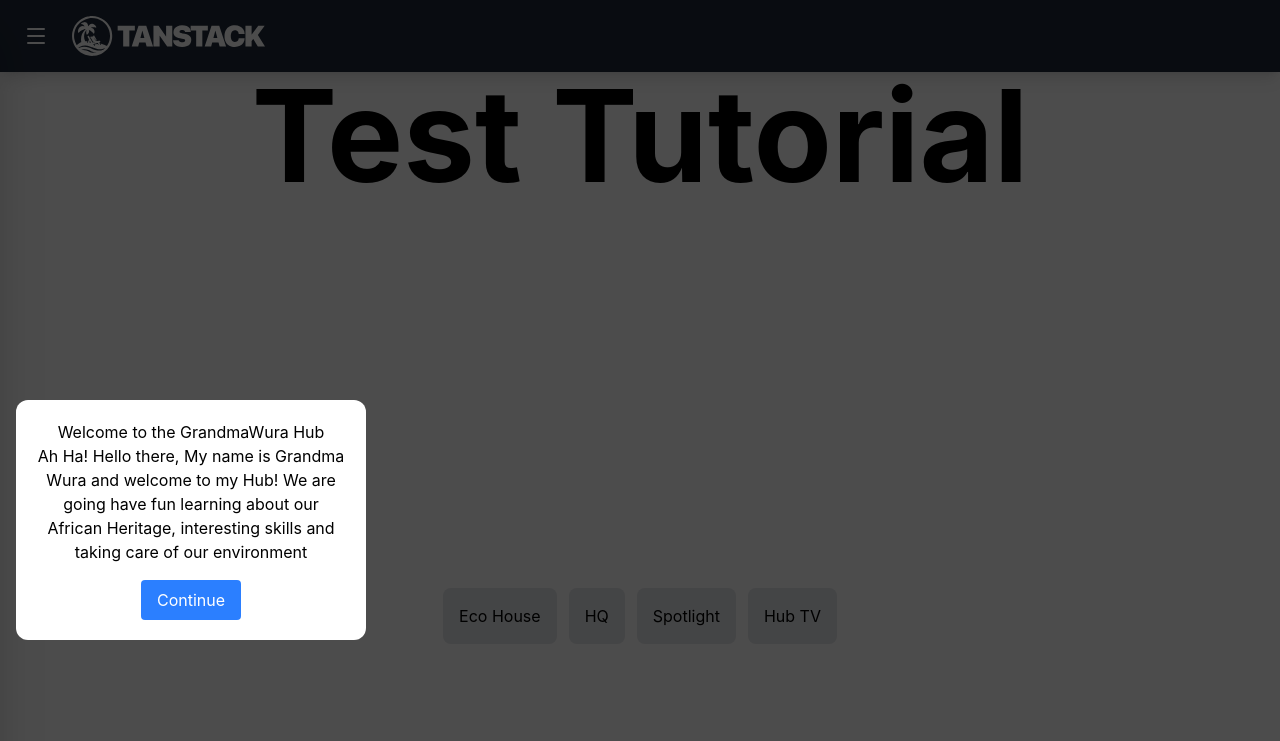
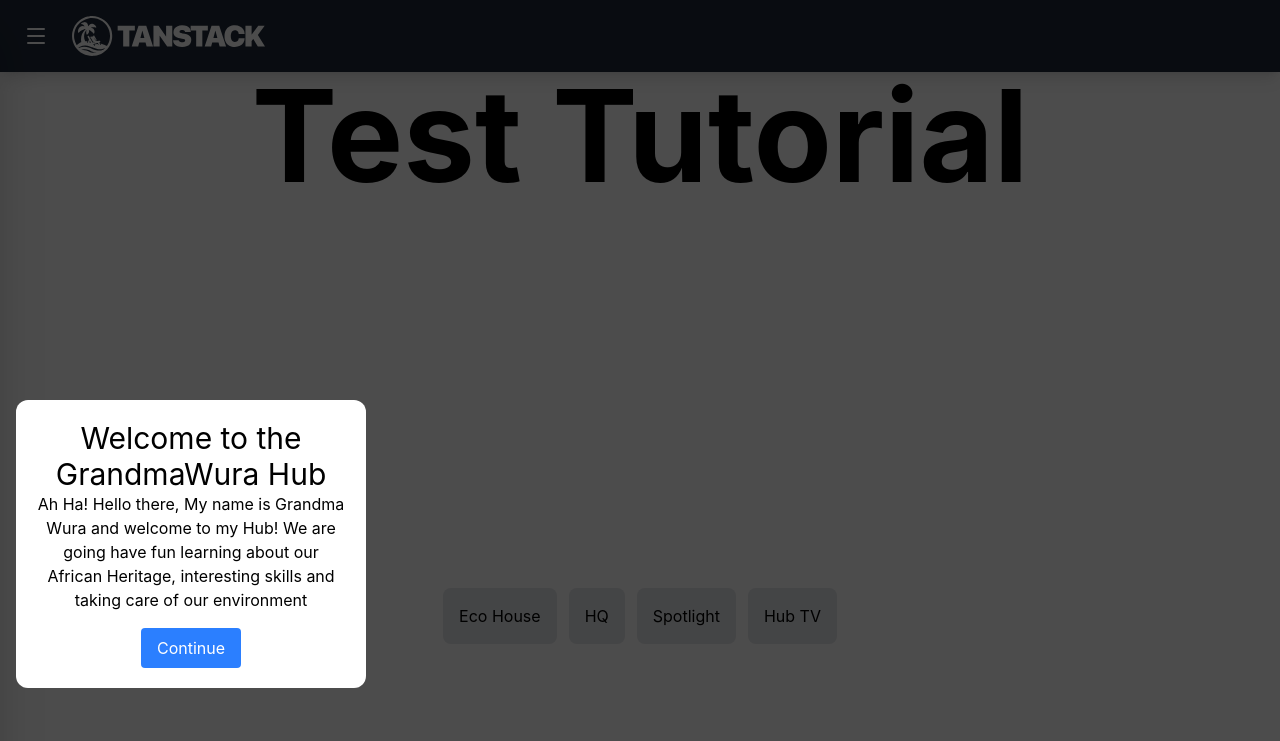
Before and after one commit to mjavason/Simple-React-Template, a React (Vite) app: page /test-tutorial in a window 1280 px wide. Shown: the top 741 px of the page. Built offline with nearby package versions, Linux system fonts and the light colour scheme.

Commit message:
feat: enhance title styling in tutorial component

```diff
--- a/src/components/tutorial/Tutorial.tsx
+++ b/src/components/tutorial/Tutorial.tsx
@@ -234,7 +234,7 @@ export default function Tutorial({ isOpen, steps, onFinish }: Props) {
               textAlign: 'center',
             }}
           >
-            {step.title && <h3>{step.title}</h3>}
+            {step.title && <h3 className="text-3xl">{step.title}</h3>}
 
             <p>{step.content}</p>
 
```
